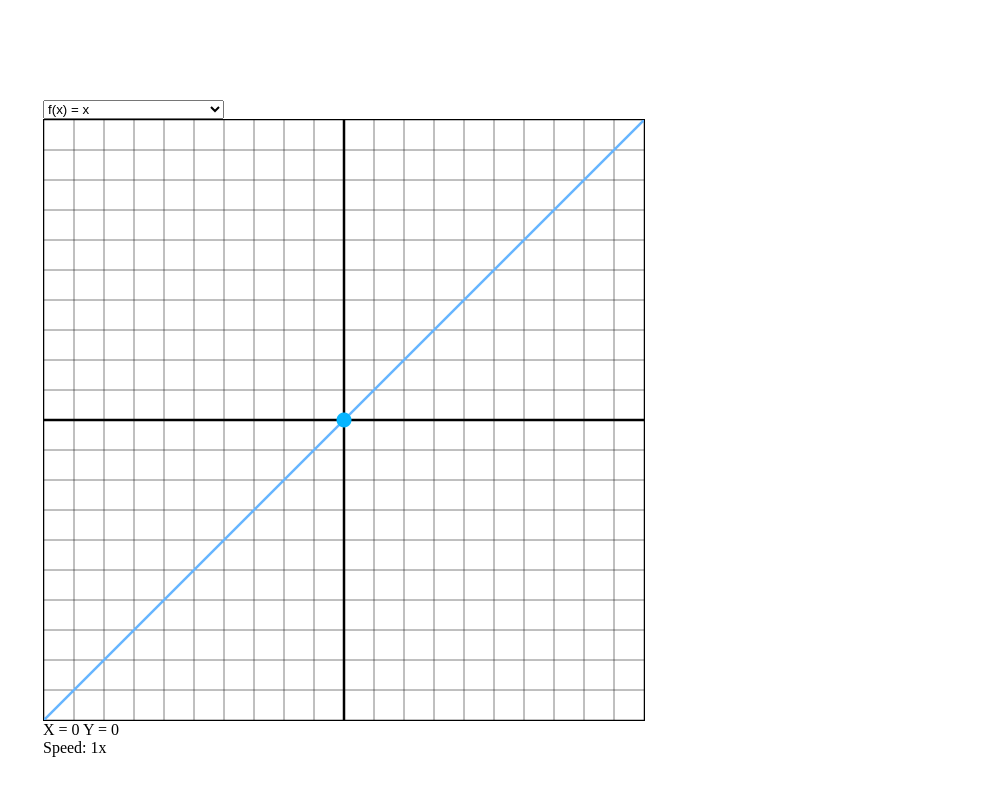
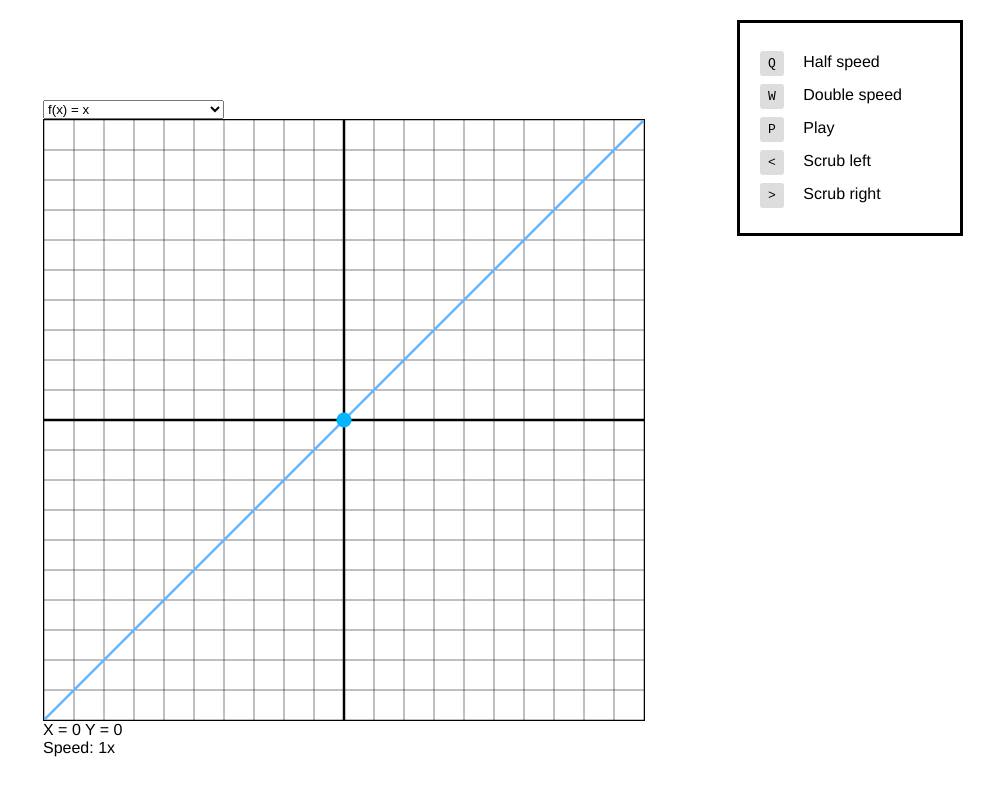
Before and after one commit to jdan/audio-graphing, a plain HTML site: page index.html in a window 1280 px wide. Shown: the whole page, without its empty margins (297-1280 px from the left). Drawn offline with Linux system fonts and the light colour scheme.

Commit message:
added legend, cut off tone when playing again

```diff
--- a/index.html
+++ b/index.html
@@ -22,6 +22,29 @@
         </div>
     </main>
 
+    <div class="controls">
+        <div class="control">
+            <span class="key">Q</span>
+            <span class="description">Half speed</span>
+        </div>
+        <div class="control">
+            <span class="key">W</span>
+            <span class="description">Double speed</span>
+        </div>
+        <div class="control">
+            <span class="key">P</span>
+            <span class="description">Play</span>
+        </div>
+        <div class="control">
+            <span class="key">&lt;</span>
+            <span class="description">Scrub left</span>
+        </div>
+        <div class="control">
+            <span class="key">&gt;</span>
+            <span class="description">Scrub right</span>
+        </div>
+    </div>
+
     <script src="main.js"></script>
 </body>
 </html>
--- a/main.js
+++ b/main.js
@@ -5,6 +5,8 @@ const ctx = canvas.getContext("2d")
 
 const AudioContext = window.AudioContext || window.webkitAudioContext;
 const audioCtx = new AudioContext();
+let osc = audioCtx.createOscillator();
+let timeout = null;
 
 const DELTA = 0.01
 const TONE_DELTA = 0.3
@@ -38,7 +40,6 @@ const fns = [
     ["f(x) = |x|", (x) => Math.abs(x)],
     ["f(x) = 5*sin(x)", (x) => 5*Math.sin(x)],
     ["f(x) = tan(x/2)", (x) => Math.tan(x/2)],
-
 ];
 
 function currentFn(x) {
@@ -155,14 +156,16 @@ function duration() {
 
 function playSound() {
     if (state.isPlaying) {
-        return;
+        osc.stop(audioCtx.currentTime)
+
+        // Clear the timeout so we don't accidentally claim we're not playing
+        clearTimeout(timeout)
     }
 
     setState({ isPlaying: true })
 
-    const osc = audioCtx.createOscillator()
+    osc = audioCtx.createOscillator()
     const gain = audioCtx.createGain()
-
     gain.gain.value = state.volume
 
     const KEYS = 88
@@ -191,7 +194,7 @@ function playSound() {
     osc.stop(audioCtx.currentTime + duration())
 
     // Change the state that we're not playing anymore
-    setTimeout(function() {
+    timeout = setTimeout(function() {
         setState({ isPlaying: false })
     }, duration() * 1000)
 }
@@ -202,24 +205,32 @@ document.addEventListener("keydown", function(e) {
     // P
     if (e.keyCode === 80) {
         playSound()
-    } else if (e.keyCode === 37) {
+    }
+
+    // Left
+    if (e.keyCode === 37) {
         setState({
             cursorX: state.cursorX - state.cursorDelta,
         })
-    } else if (e.keyCode === 39) {
+    }
+
+    // Right
+    if (e.keyCode === 39) {
         setState({
             cursorX: state.cursorX + state.cursorDelta,
         })
+    }
 
     // W
-    } else if (e.keyCode === 87) {
+    if (e.keyCode === 87) {
         setState({
             speed: state.speed * 2
         })
         playSound()
+    }
 
     // Q
-    } else if (e.keyCode === 81) {
+    if (e.keyCode === 81) {
         setState({
             speed: state.speed / 2
         })
--- a/style.css
+++ b/style.css
@@ -2,6 +2,7 @@ body {
     display: flex;
     align-items: center;
     justify-content: center;
+    font-family: "Helvetica Neue", Helvetica, Arial, sans-serif;
 }
 
 main {
@@ -16,6 +17,27 @@ main {
     border: 1px solid #000;
 }
 
+.controls {
+    width: 180px;
+    position: absolute;
+    top: 20px;
+    right: 20px;
+    border: 3px solid #000;
+    padding: 15px 20px;
+}
+
+.control {
+    margin: 15px 0;
+}
+
+.key {
+    padding: 5px 8px;
+    background-color: #ddd;
+    font-family: monospace;
+    margin-right: 15px;
+    border-radius: 3px;
+}
+
 .hidden {
     display: none;
 }
```
